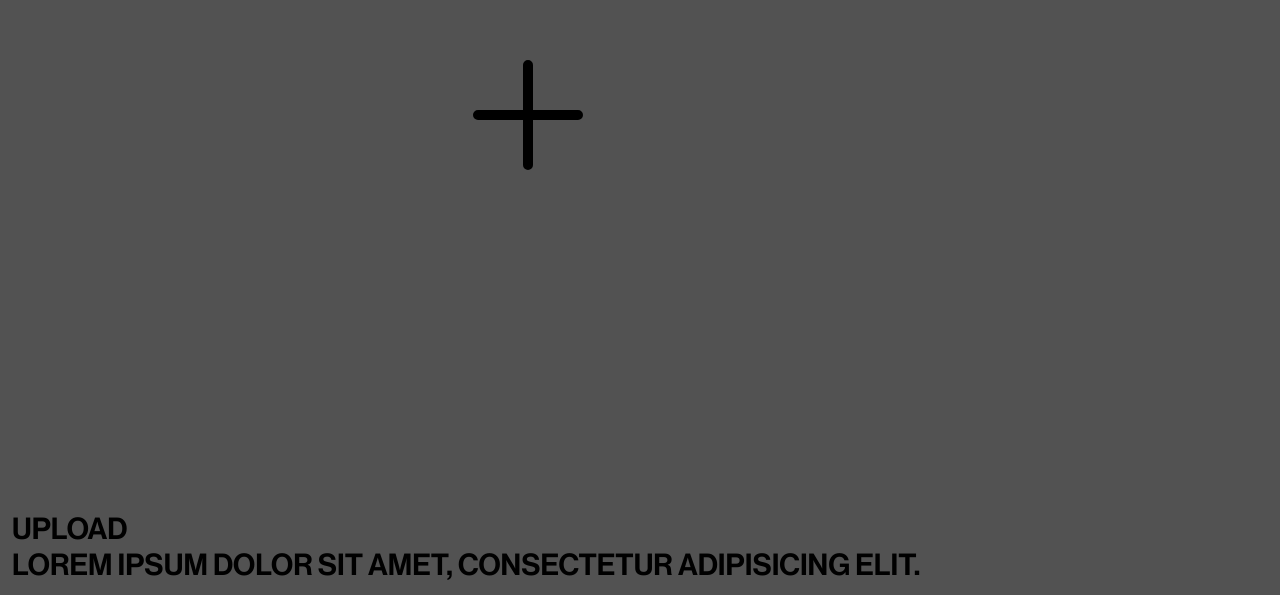
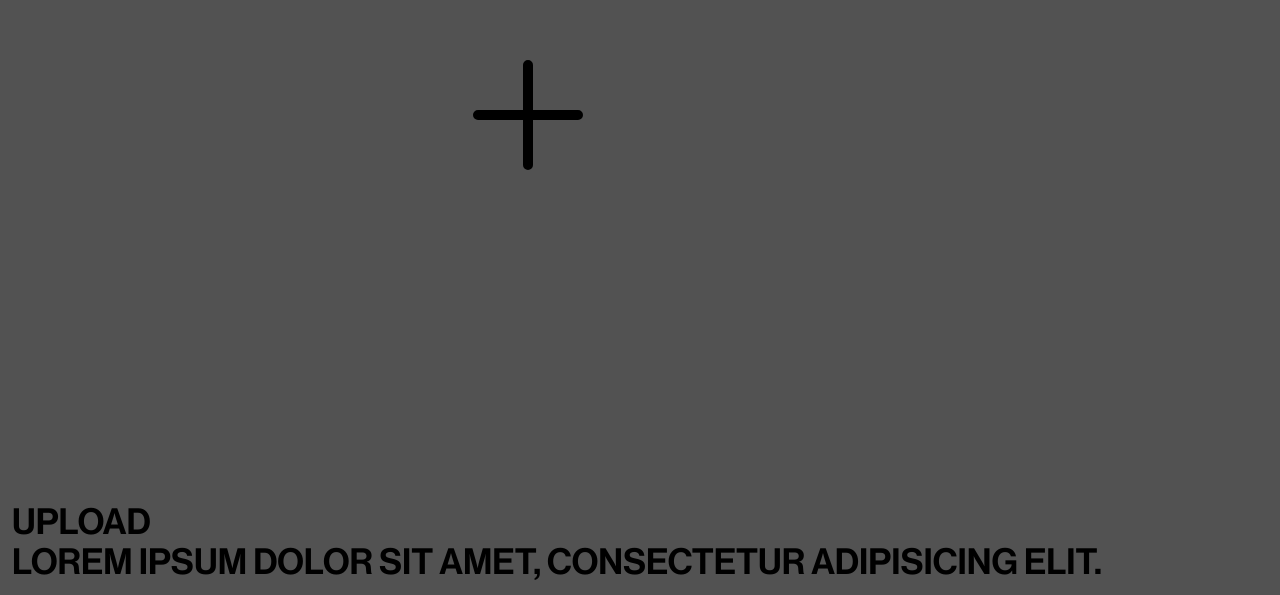
Before and after one commit to CouchSloth365/Resume-Analysis-System, a website: page src/index.html in a window 1280 px wide. Shown: the part 205-800 px from the top of the page. Drawn offline with Linux system fonts and the light colour scheme.

Commit message:
Update index.html

```diff
--- a/src/index.html
+++ b/src/index.html
@@ -23,7 +23,7 @@
       <button id="drive" class="cursor-pointer uppercase">Google Drive</button>
     </div>
 
-    <div class="flex flex-col p-3  absolute bottom-[0%] text-3xl text-left uppercase font-grotesk">
+    <div class="flex flex-col p-3  absolute bottom-[0%] text-4xl text-left uppercase font-grotesk">
         <h1>Upload</h1>
         <h3>Lorem ipsum dolor sit amet, consectetur adipisicing elit.</h3>
     </div>
```
